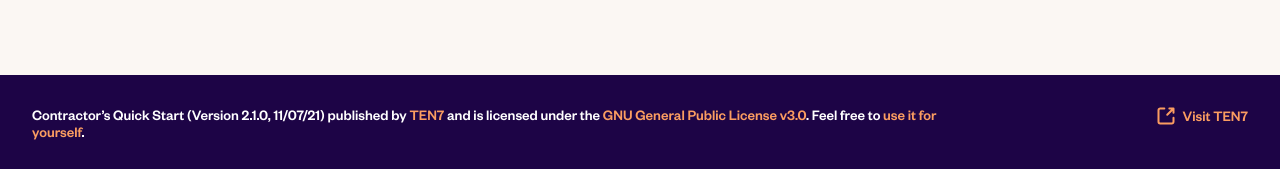
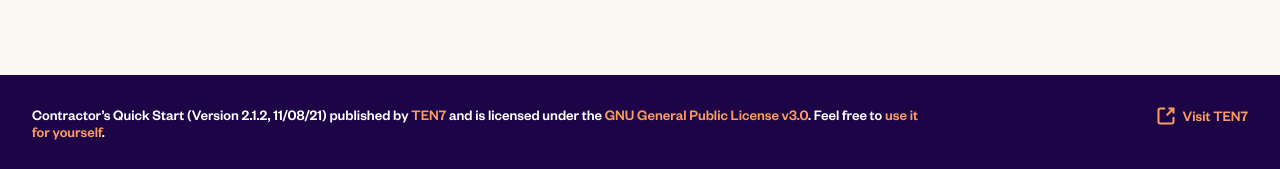
Before and after one commit to ten7/contractor.ten7.com, a Jekyll site: the page built from index.md, in a window 1280 px wide and 900 px high, scrolled down 1618 px. Shown: the part 728-897 px from the top of the window. Built offline with Jekyll 4.4.1, drawn with Linux system fonts in a browser that asks for light colours; some web fonts are replaced.

Commit message:
Version 2.1.2

```diff
--- a/_config.yml
+++ b/_config.yml
@@ -19,7 +19,7 @@
 # in the templates via {{ site.myvariable }}.
 
 title: "Contractor’s Quick Start"
-subtitle: "Version 2.1.0, 11/07/21"
+subtitle: "Version 2.1.2, 11/08/21"
 
 nav:
   - title: "Start Here"
```
